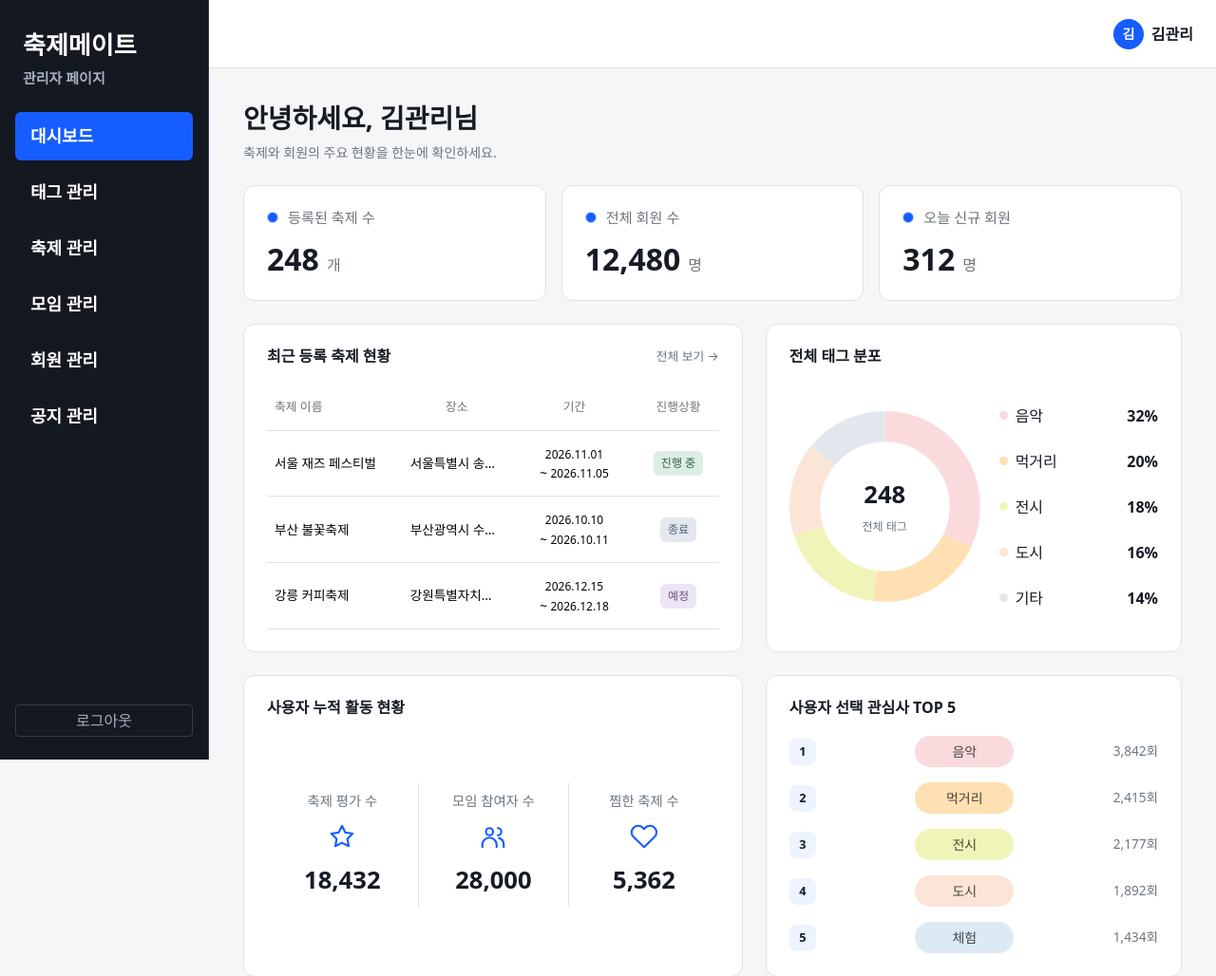
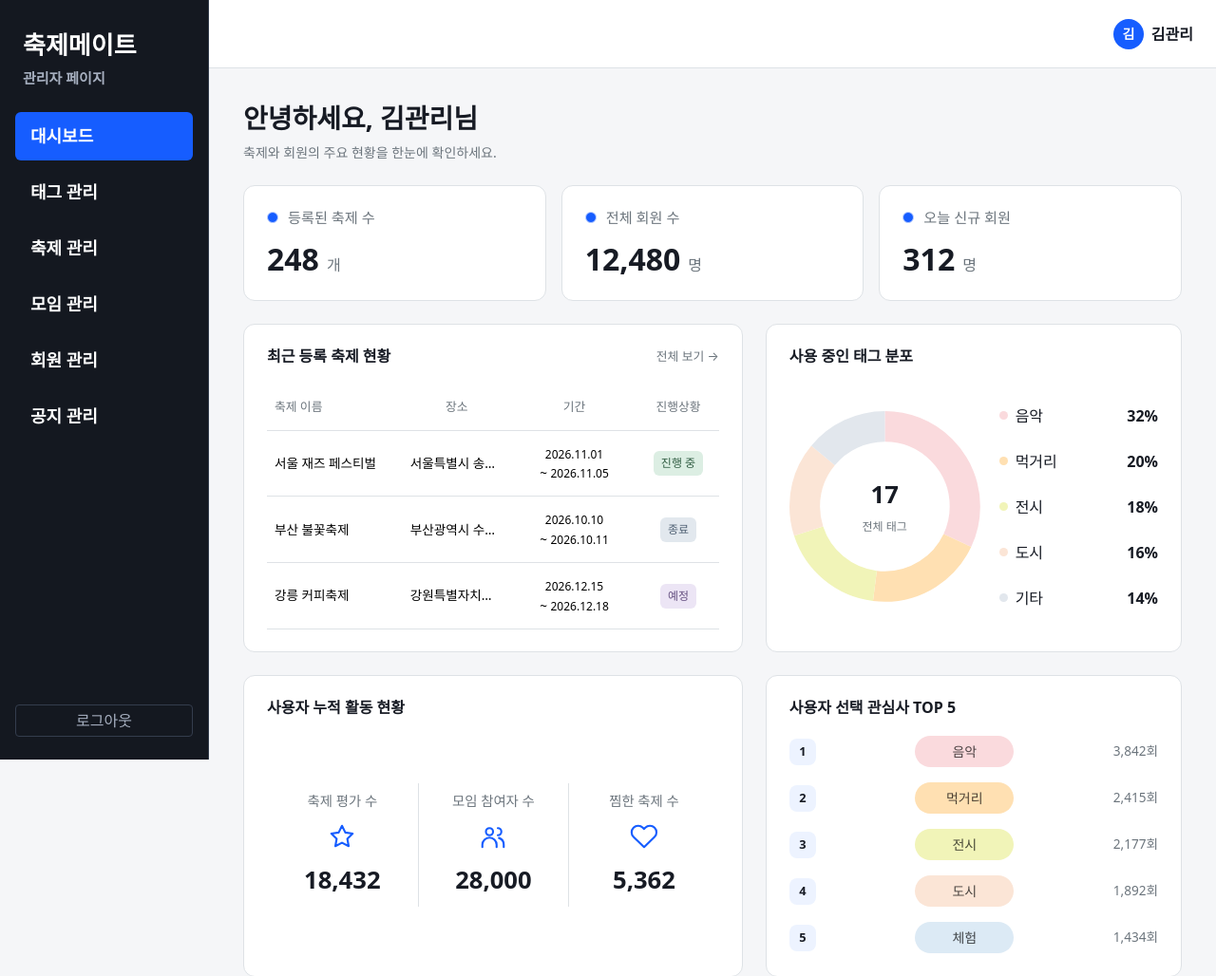
Before and after one commit to 1teamkosta/Sprint2, a Spring app: template src/main/resources/templates/index.html in a window 1280 px wide. Shown: the top 1028 px of the page at 95% size. Run offline with Thymeleaf, Linux system fonts and the light colour scheme; the template is opened without the code that fills it, so the values that code supplies are empty.

Commit message:
[Fix]이름 및 전체 태그 수 수정

```diff
--- a/src/main/resources/templates/index.html
+++ b/src/main/resources/templates/index.html
@@ -84,13 +84,13 @@
 
                 <section class="dashboard-card dashboard-genre" aria-labelledby="dashboard-genre-heading">
                     <div class="dashboard-card-heading">
-                        <h2 id="dashboard-genre-heading">전체 태그 분포</h2>
+                        <h2 id="dashboard-genre-heading">사용 중인 태그 분포</h2>
 <!--                        <a class="dashboard-more" href="tags/tags.html">태그 보기 →</a>-->
                     </div>
                     <div class="dashboard-genre-content">
                         <div class="dashboard-donut" role="img" id="dashboard-genre-chart" aria-label="예시 장르 태그 분포: 음악 32%, 먹거리 20%, 전시 18%, 도시 16%, 기타 14%, 전체 축제 248개">
                             <svg class="dashboard-donut-chart" id="dashboard-genre-segments" viewBox="0 0 100 100" aria-hidden="true" focusable="false"></svg>
-                            <div class="dashboard-donut-label" aria-hidden="true"><strong>248</strong><span>전체 태그</span></div>
+                            <div class="dashboard-donut-label" aria-hidden="true"><strong>17</strong><span>전체 태그</span></div>
                         </div>
                         <ul class="dashboard-legend" id="dashboard-genre-legend" aria-label="장르 태그별 비율"></ul>
                     </div>
```
